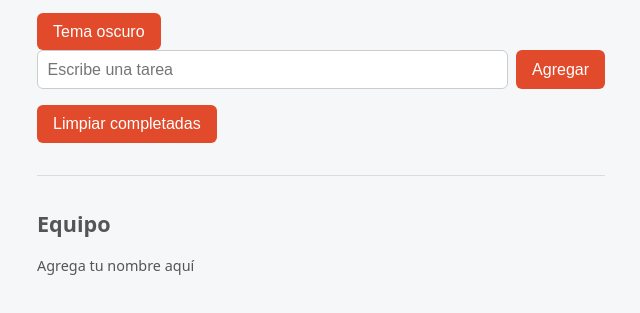
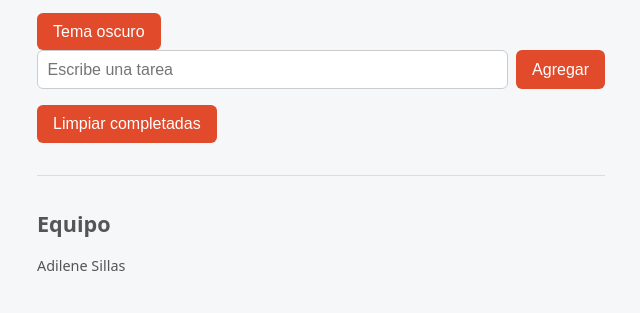
Before and after one commit to wareon711/tablero-tareas, a plain HTML site: page index.html in a window 1280 px wide. Shown: the part 147-460 px from the top of the page, without its empty margins (319-959 px from the left). Drawn offline with Linux system fonts and the light colour scheme.

Commit message:
Agrego mi nombre al equipo

```diff
--- a/index.html
+++ b/index.html
@@ -33,7 +33,7 @@
   <footer>
     <h2>Equipo</h2>
     <ul id="integrantes">
-      <li>Agrega tu nombre aquí</li>
+      <li>Adilene Sillas</li>
     </ul>
   </footer>
 
```
